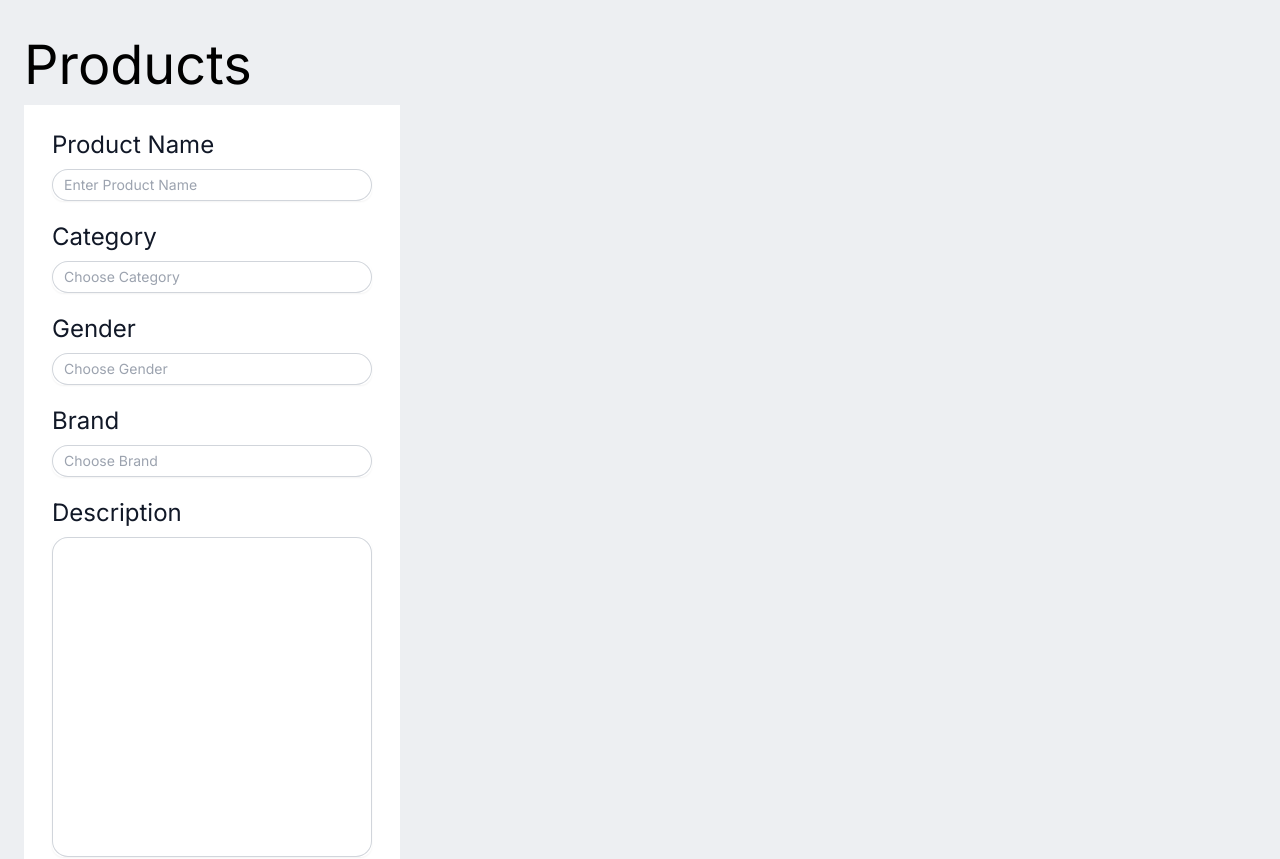
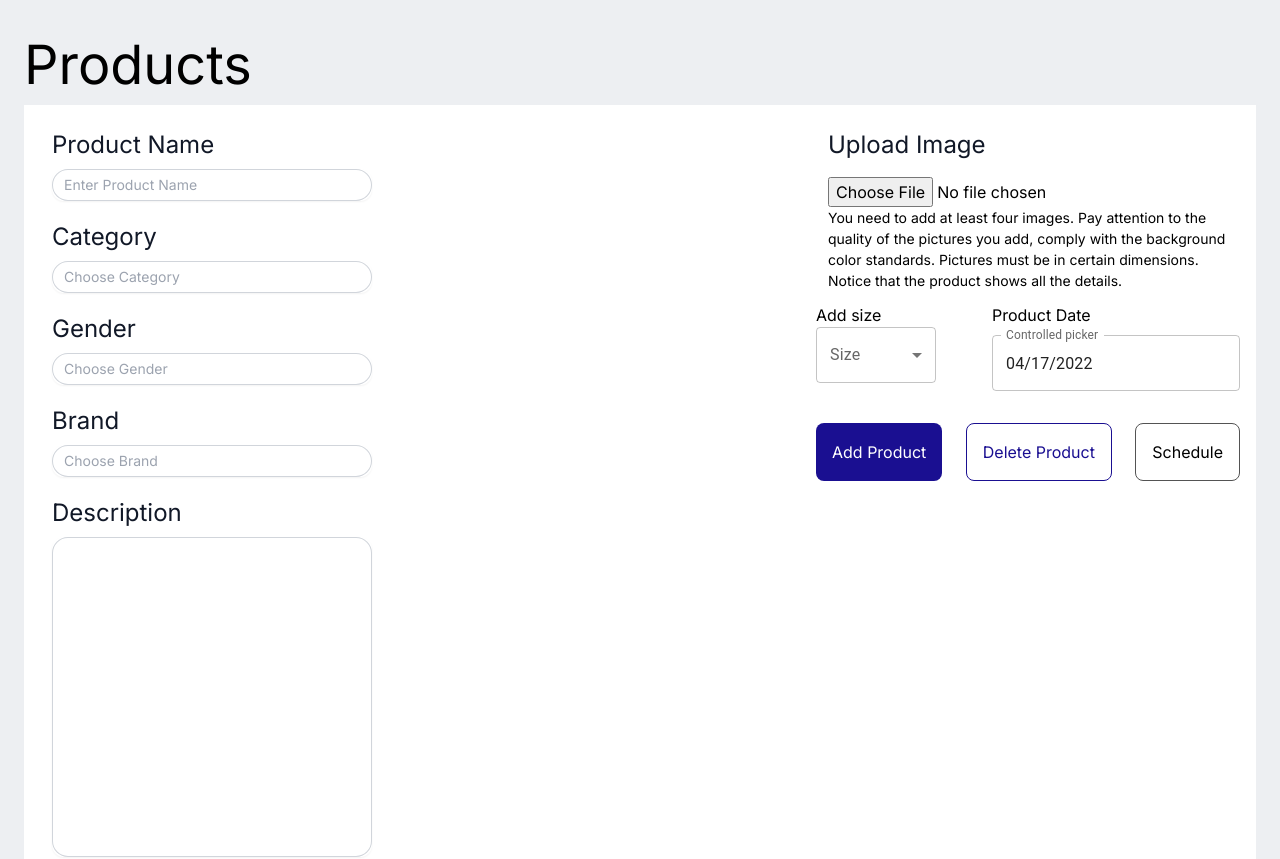
Before and after one commit to Ayushz19/rizzarch_admin_panel, a Next.js app: page /products/add_products in a window 1280 px wide. Shown: the top 859 px of the page. Built offline with nearby package versions, Linux system fonts and the light colour scheme.

Commit message:
right side products

```diff
--- a/package.json
+++ b/package.json
@@ -14,6 +14,8 @@
     "@mui/icons-material": "^5.15.15",
     "@mui/material": "^5.15.15",
     "@mui/styled-engine-sc": "^6.0.0-alpha.18",
+    "@mui/x-date-pickers": "^7.1.1",
+    "dayjs": "^1.11.10",
     "next": "14.1.4",
     "react": "^18",
     "react-dom": "^18",
--- a/src/app/layout.js
+++ b/src/app/layout.js
@@ -4,7 +4,7 @@ import "./globals.css";
 const inter = Inter({ subsets: ["latin"] });
 
 export const metadata = {
-  title: "Create Next App",
+  title: "Admin Panel",
   description: "Generated by create next app",
 };
 
--- a/src/app/page.js
+++ b/src/app/page.js
@@ -7,6 +7,8 @@ import ExpandMoreIcon from '@mui/icons-material/ExpandMore';
 import Link from 'next/link'
 
 export default function Home() {
+
+
   return (
     <main className="">
       <div className="">
--- a/src/app/products/add_products/Addproducts.js
+++ b/src/app/products/add_products/Addproducts.js
@@ -1,12 +1,34 @@
+/* eslint-disable jsx-a11y/alt-text */
+"use client";
+
 import React from "react";
+import Image from "next/image";
+import { useState } from "react";
+import Box from "@mui/material/Box";
+import InputLabel from "@mui/material/InputLabel";
+import MenuItem from "@mui/material/MenuItem";
+import FormControl from "@mui/material/FormControl";
+import Select from "@mui/material/Select";
+import dayjs from "dayjs";
+import { DemoContainer } from "@mui/x-date-pickers/internals/demo";
+import { LocalizationProvider } from "@mui/x-date-pickers/LocalizationProvider";
+import { AdapterDayjs } from "@mui/x-date-pickers/AdapterDayjs";
+import { DatePicker } from "@mui/x-date-pickers/DatePicker";
 
 const Addproducts = () => {
+  const [selectedImage, setSelectedImage] = useState(null);
+  const [size, setSize] = React.useState("");
+
+  const handleChange = (event) => {
+    setSize(event.target.value);
+  };
+  const [value, setValue] = React.useState(dayjs("2022-04-17"));
   return (
     <div className="main p-6">
       <div className="heading products flex ">
         <h5 className="text-[54px]">Products</h5>
       </div>
-      <div className="sections bg-white w-fit">
+      <div className="sections bg-white w-full flex  flex-row gap-[25rem] justify-between ">
         <div className="left-sec p-4">
           <div className="label-1 flex  flex-col gap-1 p-3">
             <label
@@ -131,7 +153,6 @@ const Addproducts = () => {
                 name="price"
                 id="price"
                 className="block w-[20rem] h-[10rem] rounded-2xl border-0 py-1 pl-3 bg-white  text-gray-900 ring-1 ring-inset ring-gray-300 placeholder:text-gray-400 focus:ring-2 focus:ring-inset focus:ring-indigo-600 sm:text-sm sm:leading-6"
-
               />
             </div>
           </div>
@@ -140,7 +161,7 @@ const Addproducts = () => {
               htmlFor="price"
               className="block text-[24px] leading-6 text-gray-900"
             >
-             Specifications
+              Specifications
             </label>
             <div className="relative mt-2 rounded-xl shadow-sm">
               <input
@@ -148,7 +169,6 @@ const Addproducts = () => {
                 name="price"
                 id="price"
                 className="block w-[20rem] h-[10rem] rounded-2xl border-0 py-1 pl-3 bg-white  text-gray-900 ring-1 ring-inset ring-gray-300 placeholder:text-gray-400 focus:ring-2 focus:ring-inset focus:ring-indigo-600 sm:text-sm sm:leading-6"
-
               />
             </div>
           </div>
@@ -165,7 +185,6 @@ const Addproducts = () => {
                 name="price"
                 id="price"
                 className="block w-[20rem] h-[10rem] rounded-2xl border-0 py-1 pl-3 bg-white  text-gray-900 ring-1 ring-inset ring-gray-300 placeholder:text-gray-400 focus:ring-2 focus:ring-inset focus:ring-indigo-600 sm:text-sm sm:leading-6"
-
               />
             </div>
           </div>
@@ -182,9 +201,93 @@ const Addproducts = () => {
                 name="price"
                 id="price"
                 className="block w-[20rem] h-[10rem] rounded-2xl border-0 py-1 pl-3 bg-white  text-gray-900 ring-1 ring-inset ring-gray-300 placeholder:text-gray-400 focus:ring-2 focus:ring-inset focus:ring-indigo-600 sm:text-sm sm:leading-6"
-
               />
             </div>
+          </div>
+        </div>
+        <div className="right side p-4">
+          <div className="img up p-3 ">
+            <p className="block text-[24px] leading-6 text-gray-900">
+              Upload Image
+            </p>
+            <div className="flex gap-4 mt-5">
+              {selectedImage && (
+                <div>
+                  <Image
+                    src={URL.createObjectURL(selectedImage)}
+                    width={200}
+                    height={200}
+                  />
+                  <br />
+                  <button
+                    onClick={() => setSelectedImage(null)}
+                    className="bg-grey-300"
+                  >
+                    Remove
+                  </button>
+                </div>
+              )}
+              <input
+                className=""
+                type="file"
+                name="myImage"
+                onChange={(event) => {
+                  console.log(event.target.files[0]);
+                  setSelectedImage(event.target.files[0]);
+                }}
+              />
+            </div>
+            <div className="">
+              <p className="text-[14px]">
+                You need to add at least four images. Pay attention to the
+                quality of the pictures you add, comply with the background
+                color standards. Pictures must be in certain dimensions. Notice
+                that the product shows all the details.
+              </p>
+            </div>
+          </div>
+          <div className="size-date flex justify-between  ">
+            <div className="size">
+              <h3>Add size</h3>
+              <Box sx={{ minWidth: 120 }}>
+                <FormControl className="w-full">
+                  <InputLabel id="demo-simple-select-label">Size</InputLabel>
+                  <Select
+                    labelId="demo-simple-select-label"
+                    id="demo-simple-select"
+                    value={size}
+                    label="Size"
+                    onChange={handleChange}
+                  >
+                    <MenuItem value={10}>EU-41</MenuItem>
+                    <MenuItem value={20}>EU-38</MenuItem>
+                    <MenuItem value={30}>EU-39</MenuItem>
+                  </Select>
+                </FormControl>
+              </Box>
+            </div>
+            <div className="date">
+              <h3>Product Date</h3>
+              <div>
+                <LocalizationProvider dateAdapter={AdapterDayjs}>
+                  <DemoContainer components={["DatePicker"]}>
+                    <DatePicker
+                      label="Controlled picker"
+                      value={value}
+                      onChange={(newValue) => setValue(newValue)}
+                    />
+                  </DemoContainer>
+                </LocalizationProvider>
+              </div>
+            </div>
+          </div>
+          <div className="3-buttons flex  justify-between mt-8">
+            <button className="bg-[#1A0F91] text-white p-4 rounded-lg">Add Product</button>
+            <button className="p-4 rounded-lg border-[1px] text-[#1A0F91] border-[#1A0F91]">Delete Product</button>
+            <button className="p-4 rounded-lg border-[1px] border-[#535353] ">Schedule</button>
+          </div>
+          <div className="rest">
+
           </div>
         </div>
       </div>
```
Also changed, not shown: 1 other file (tests, documents, lock files or other folders).
